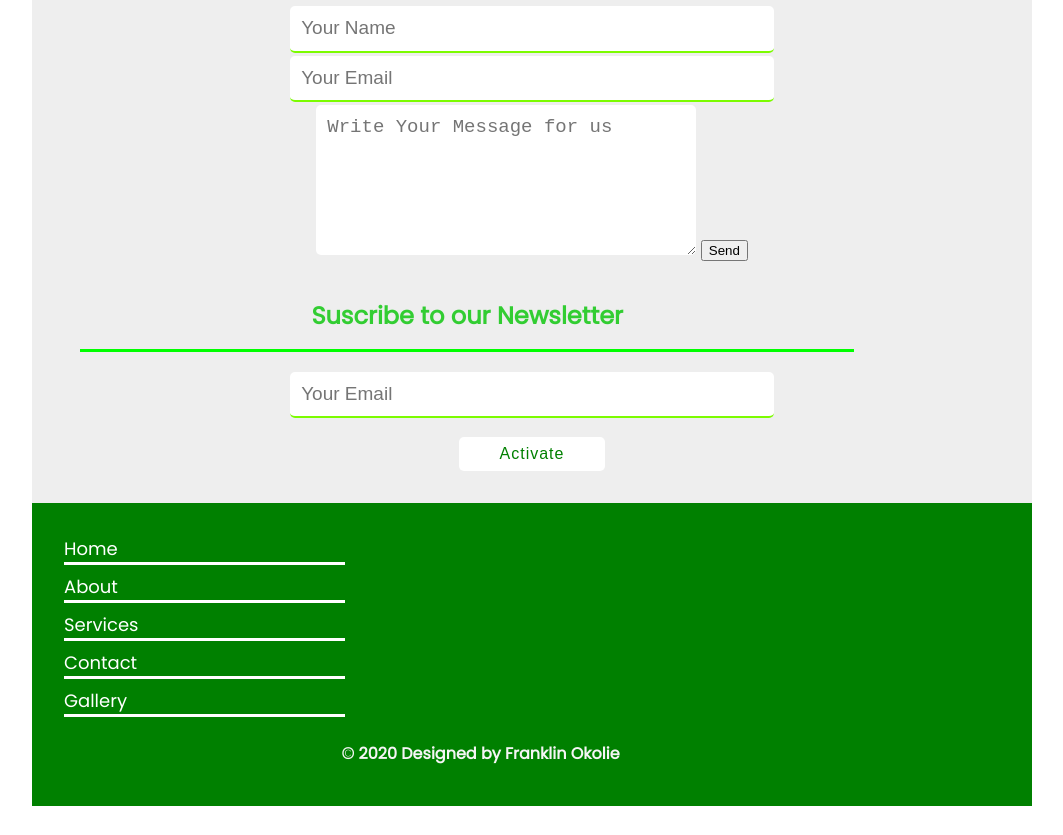
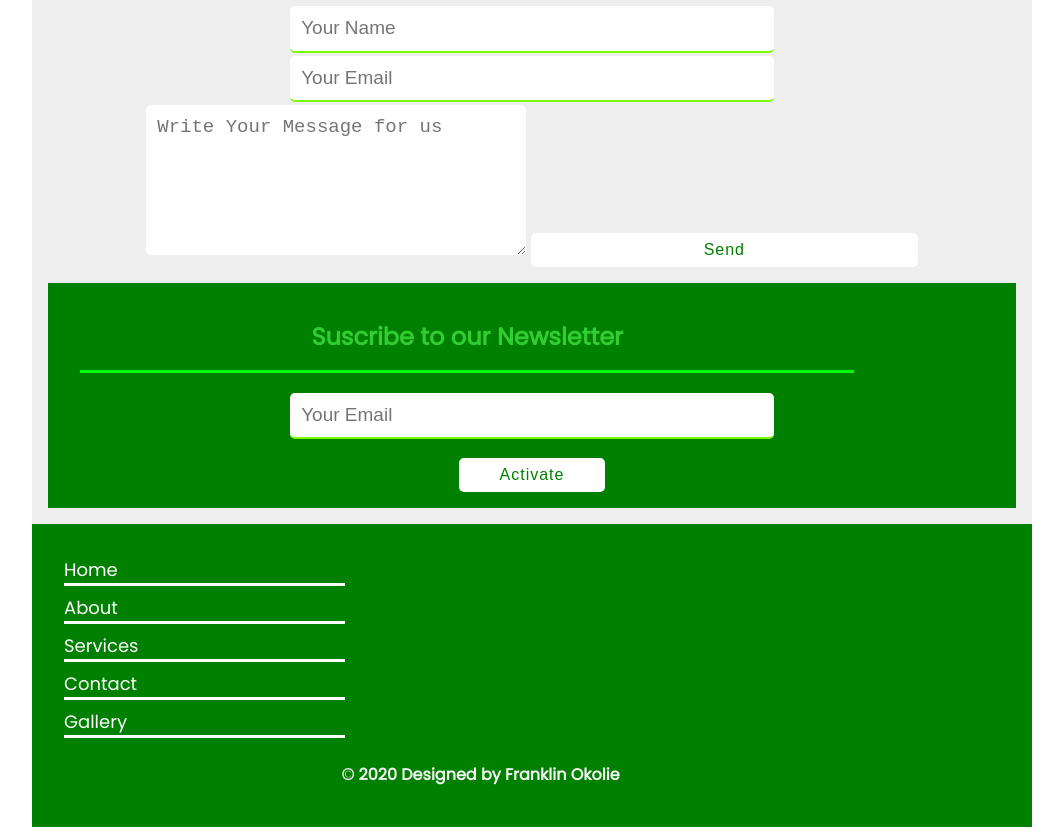
Before and after one commit to DeveloperAspire/Hebro-Farm-UI, a plain HTML site: page index.html in a window 1280 px wide. Shown: the part 2192-3027 px from the top of the page, without its empty margins (108-1171 px from the left). Before the commit the page ends 3006 px from the top, so only its background shows below. Drawn offline with Linux system fonts and the light colour scheme.

Commit message:
Fixed a Button

```diff
--- a/CSS/style.css
+++ b/CSS/style.css
@@ -161,7 +161,7 @@ svg{
     font-size:19px;
 }
 
-#contact #newsletter button{
+#contact #newsletter button, form .btn{
     display: inline-block;
     width:40%;
     border:none;
@@ -175,7 +175,7 @@ svg{
     transition:1s ;
 
 }
-#contact #newsletter button:hover{
+#contact #newsletter, form button:hover{
     background: green;
     color:white;
 }
```
